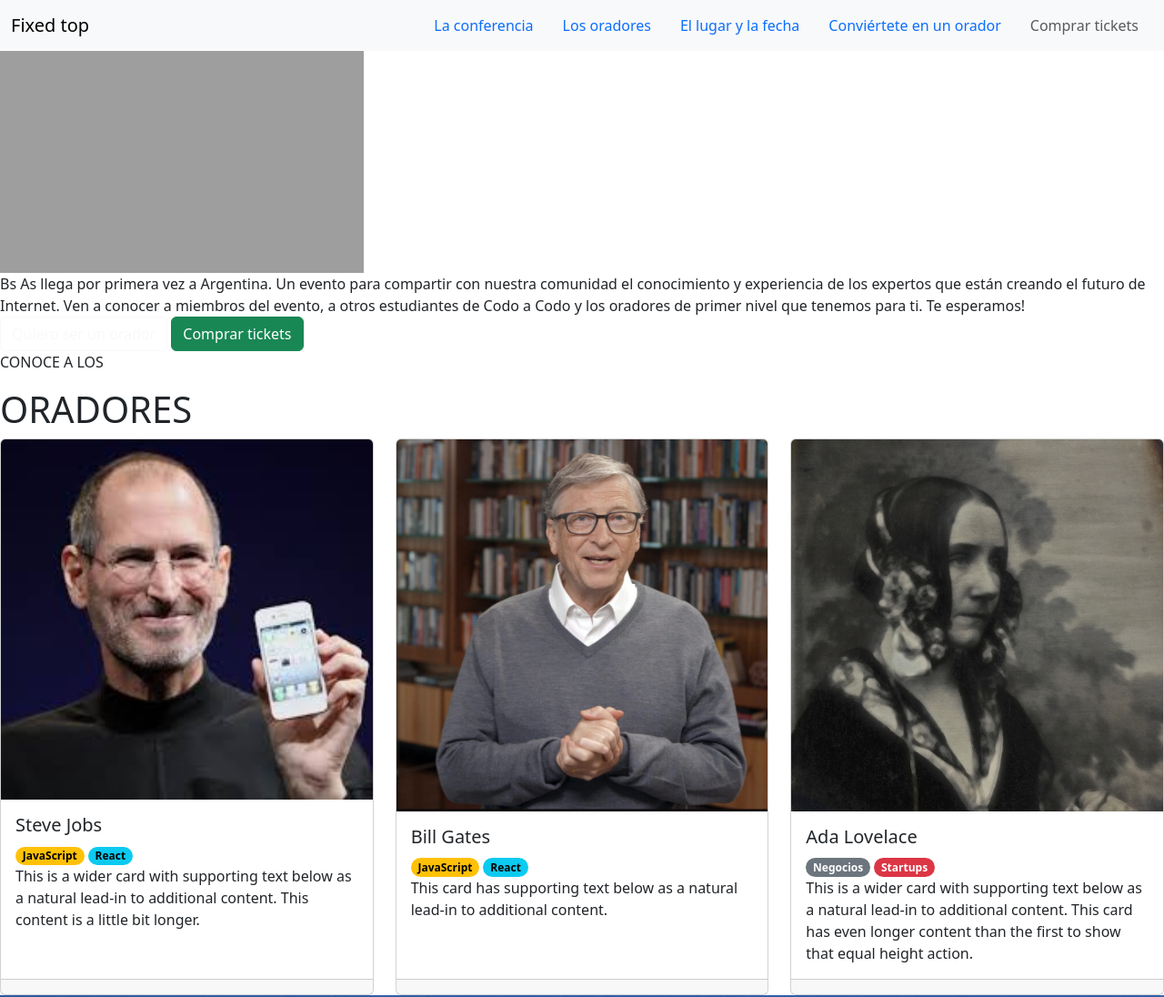
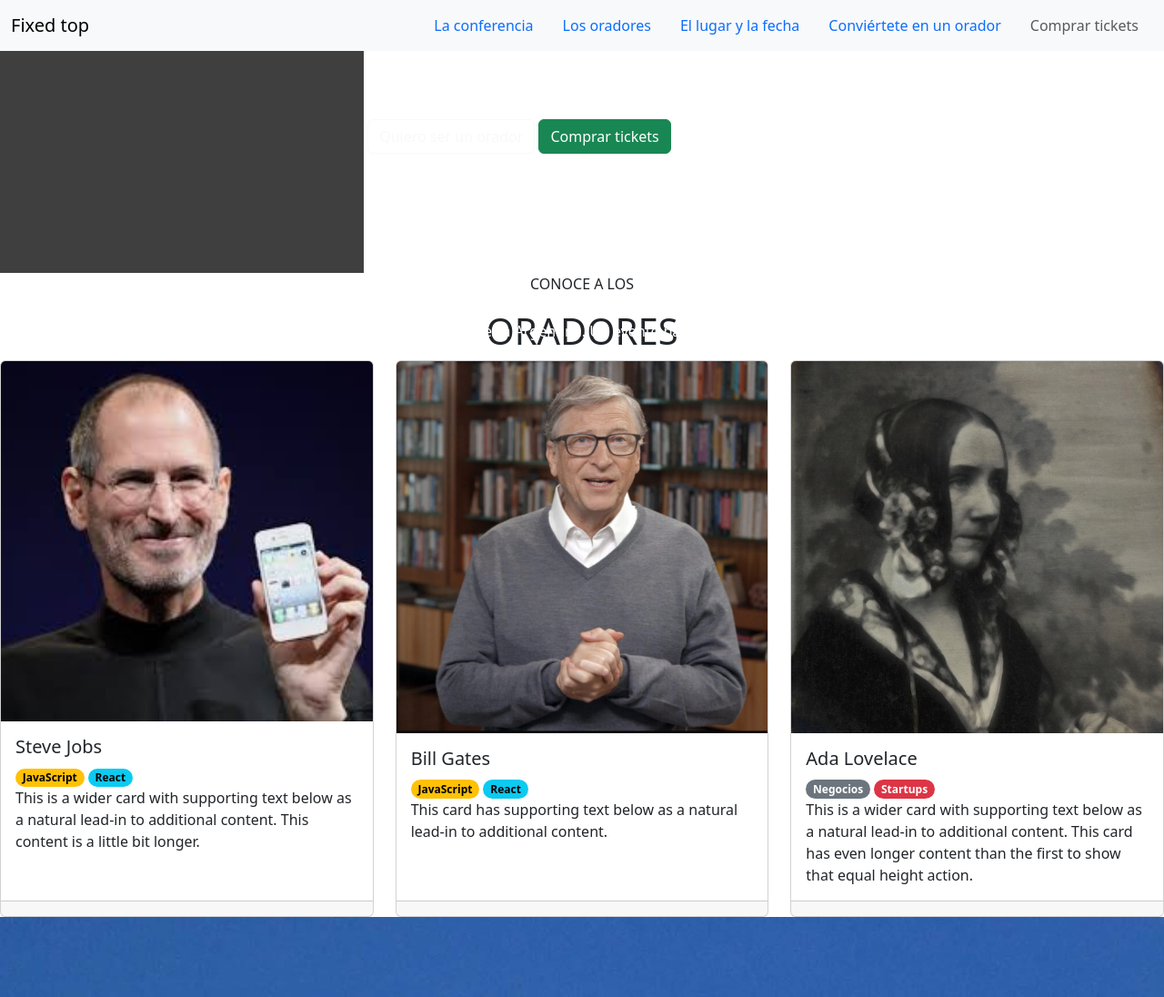
Before and after one commit to BelenAlumine/codoACodo, a plain HTML site: page index.html in a window 1280 px wide. Shown: the top 1096 px of the page at 91% size. Drawn offline with nearby package versions, Linux system fonts and the light colour scheme; the site is published under a folder, as on GitHub Pages, so addresses that start at the root find nothing.

Commit message:
correccion ruta

```diff
--- a/index.html
+++ b/index.html
@@ -9,7 +9,7 @@
     <link rel="shortcut icon" href="img/codoacodo.png">
         <!-- cambiar imagen del href-->
     <link href="https://cdn.jsdelivr.net/npm/bootstrap@5.3.0-alpha3/dist/css/bootstrap.min.css" rel="stylesheet" integrity="sha384-KK94CHFLLe+nY2dmCWGMq91rCGa5gtU4mk92HdvYe+M/SXH301p5ILy+dN9+nJOZ" crossorigin="anonymous">
-    <link href="/styles.css" rel="stylesheet" type="text/css">
+    <link href="styles.css" rel="stylesheet" type="text/css">
 </head>
 <body>
     <script src="https://cdn.jsdelivr.net/npm/bootstrap@5.3.0-alpha3/dist/js/bootstrap.bundle.min.js" integrity="sha384-ENjdO4Dr2bkBIFxQpeoTz1HIcje39Wm4jDKdf19U8gI4ddQ3GYNS7NTKfAdVQSZe" crossorigin="anonymous"></script>
@@ -168,44 +168,3 @@
     </main>
 </body>
 </html>
-
-<!--
-<!DOCTYPE html>
-<html lang="en">
-<head>
-    <meta charset="UTF-8">
-    <title>Game page</title>
-    <link rel="shortcut icon" href="C:\Users\belen\OneDrive\Escritorio\Repositorios\codoACodo\codoACodo\img\icon.png">
-    <link href="C:\Users\belen\OneDrive\Escritorio\Repositorios\codoACodo\codoACodo\styles.css" rel="stylesheet" type="text/css">
-</head>
-<body>
-    <header class="pageHeader">
-        <div id="pageTitle">
-            <h1>Game Page</h1>
-        </div>
-        <div id="pageDescription">
-            <p>Encontrá los mejores juegos acá. Plataformas, multijugador, infantiles, y mucho más.</p>
-        </div>
-
-        <form action="index.js" method="get" class="acceso">
-            <label for="registro">Registrarse o <a href="www.paginaDeRegistro.com">Iniciar sesión</a></label><br>
-            <label for="usuario">Usuario: </label>
-            <input type="text" name="usuario" id="usuario"><br>
-
-            <label for="password">Contraseña: </label>
-            <input type="password" name="password" id="password"><br>
-
-            <label for="repassword">Repetir contraseña: </label>
-            <input type="repassword" name="repassword" id="repassword"><br>
-
-            <input type="submit" value="Registrarse">
-            <input type="submit" value="Limpiar">
-        </form>
-    </header>
-    <div>
-        <br>
-            <img src="https://www.minecraft.net/content/dam/games/minecraft/key-art/Games_Subnav_Minecraft-300x465.jpg" href="Portada de Minecraft" class="imagen">
-    </div>
-</body>
-<footer>Diseño Belén Callegaris. Codo a codo 2023.</footer>
-</html> -->
```
